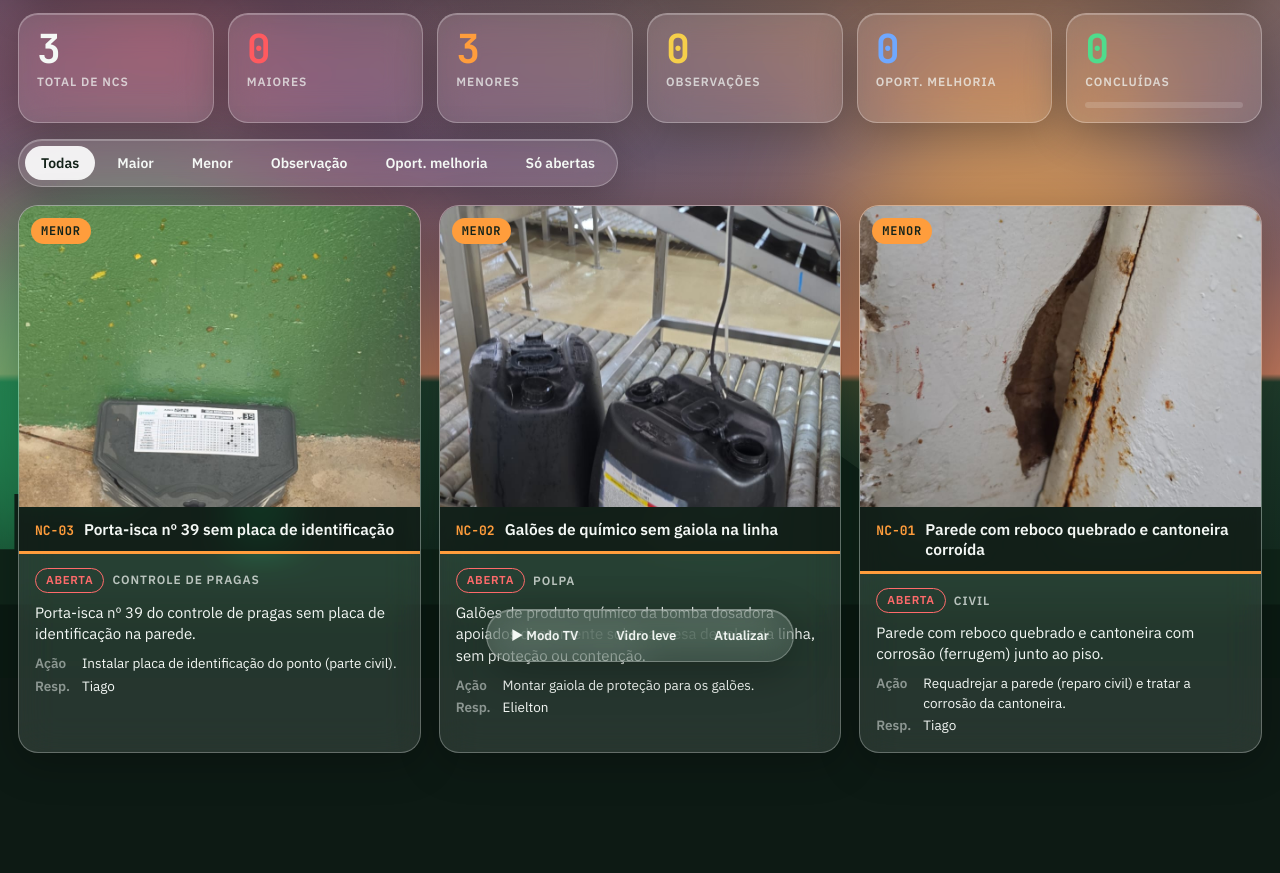
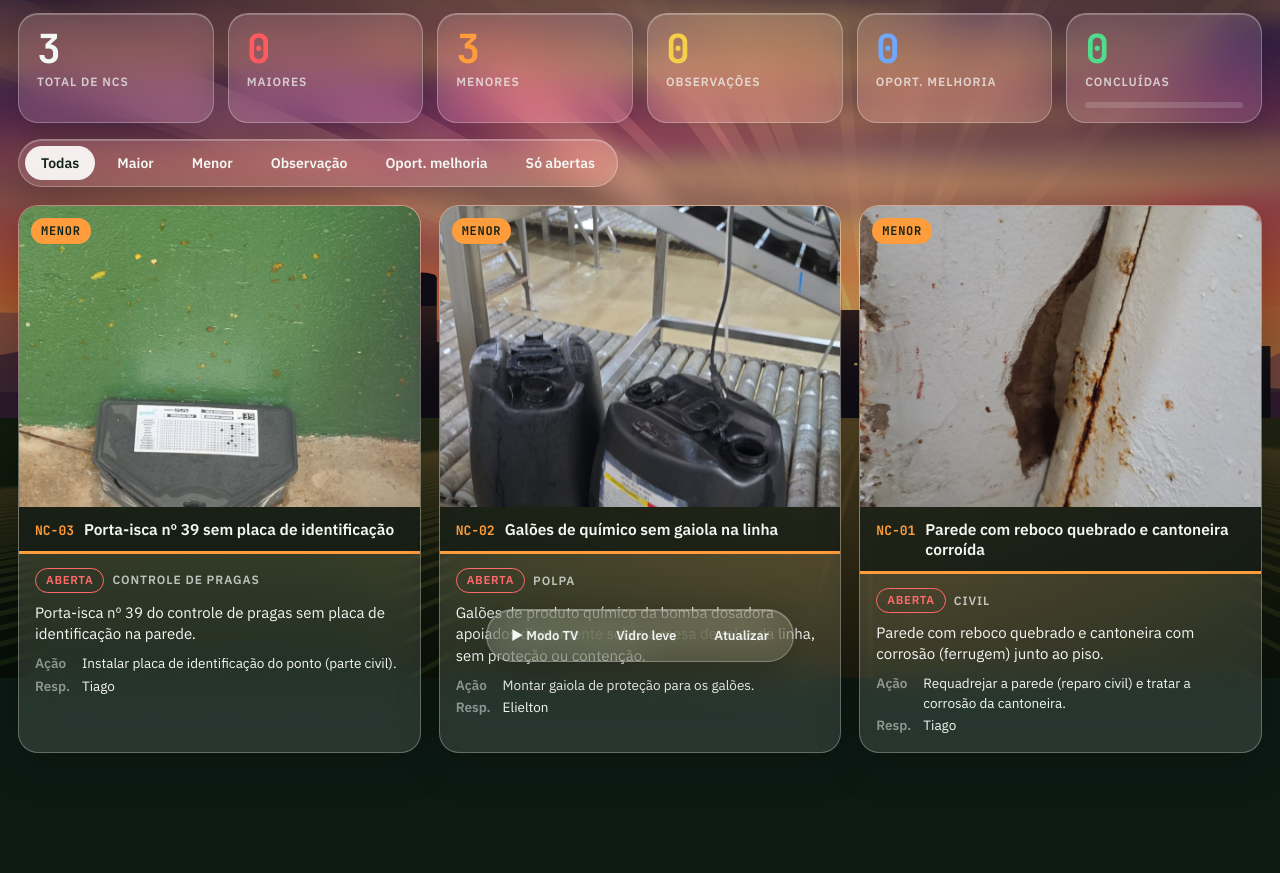
Before and after one commit to Geanfer10/Auditoria-NC, a plain HTML site: page index.html in a window 1280 px wide. Shown: the part 122-995 px from the top of the page. Drawn offline with nearby package versions, Linux system fonts and the light colour scheme.

Commit message:
Fundo cinematográfico: pôr do sol, fábrica com vapor e plantação de tomate; suporte a img/fundo.jpg
Co-Authored-By: Claude Opus 5.5 <noreply@anthropic.com>
Claude-Session: https://claude.ai/code/session_01CJjUCedQbWVUjYyBNxWDqH

```diff
--- a/index.html
+++ b/index.html
@@ -24,15 +24,11 @@
 *{box-sizing:border-box}
 html,body{margin:0;min-height:100%}
 body{font-family:var(--f-body);color:var(--ink);font-size:15px;line-height:1.45;background:#0d1a14;overflow-x:hidden}
-.scene{position:fixed;inset:0;z-index:-1;overflow:hidden;
-  background:
-   radial-gradient(1200px 600px at 78% 8%,rgba(255,168,92,.55),transparent 60%),
-   radial-gradient(900px 520px at 12% 20%,rgba(255,110,90,.35),transparent 60%),
-   linear-gradient(180deg,#2a3b5c 0%,#4f4a6b 34%,#b8735a 62%,#1d3a2b 63%,#0e2219 100%)}
-.scene svg{position:absolute;left:0;right:0;bottom:0;width:100%;height:46%}
-.blob{position:absolute;border-radius:50%;filter:blur(60px);opacity:.55}
-.b1{width:420px;height:420px;background:#2bd17a;left:-80px;bottom:8%}
-.b2{width:360px;height:360px;background:#ffb14d;right:6%;top:24%}
+.scene{position:fixed;inset:0;z-index:-1;overflow:hidden;background:#1a1530}
+.scene canvas{position:absolute;inset:0;width:100%;height:100%}
+.scene .foto{position:absolute;inset:0;background-size:cover;background-position:center;opacity:0;transition:opacity 1.2s}
+.scene .foto.on{opacity:1}
+.scene .veu{position:absolute;inset:0;background:linear-gradient(180deg,rgba(10,14,30,.35),rgba(10,14,30,0) 35%,rgba(5,12,8,.45))}
 .wrap{max-width:1600px;margin:0 auto;padding:18px max(18px,env(safe-area-inset-right,0px)) 120px max(18px,env(safe-area-inset-left,0px))}
 .glass{background:var(--glass);border:1px solid var(--glass-line);border-radius:20px;
   -webkit-backdrop-filter:blur(var(--blur)) saturate(140%);backdrop-filter:blur(var(--blur)) saturate(140%);
@@ -105,14 +101,7 @@ body.lite .tv{-webkit-backdrop-filter:none;backdrop-filter:none;background:#0d1a
 </style>
 </head>
 <body>
-<div class="scene" aria-hidden="true">
-  <div class="blob b1"></div><div class="blob b2"></div>
-  <svg viewBox="0 0 1600 400" preserveAspectRatio="xMidYMax slice">
-    <path fill="#0f2419" d="M0 260h120v-60h40v-90h26v90h60v-40h110v100h70V140l60-40 60 40v120h80v-70h140v-30h22v-80h22v80h36v100h90v-60l70-50 70 50v60h90V150h30V70h24v80h40v110h120v-50h90v50h70v140H0z"/>
-    <path fill="#0a1a12" d="M0 320h1600v80H0z"/>
-    <g fill="#ffd28a" opacity=".55"><rect x="400" y="170" width="14" height="10"/><rect x="430" y="170" width="14" height="10"/><rect x="820" y="230" width="14" height="10"/><rect x="1180" y="190" width="14" height="10"/><rect x="1210" y="190" width="14" height="10"/></g>
-  </svg>
-</div>
+<div class="scene" aria-hidden="true"><canvas id="bg"></canvas><div class="foto" id="fotoFundo"></div><div class="veu"></div></div>
 
 <div class="wrap">
   <header class="glass top">
@@ -248,5 +237,79 @@ body.lite .tv{-webkit-backdrop-filter:none;backdrop-filter:none;background:#0d1a
   carregar();setInterval(carregar,POLL_MS);
 })();
 </script>
+
+<script>
+/* Fundo: pôr do sol no cerrado com a fábrica e a plantação de tomate. Se existir img/fundo.jpg, usa a foto. */
+(function(){
+  const c=document.getElementById("bg"),x=c.getContext("2d");
+  let seed=7;const rnd=()=>(seed=(seed*16807)%2147483647)/2147483647;
+  function pinta(){
+    const dpr=Math.min(window.devicePixelRatio||1,2),W=innerWidth,H=innerHeight;
+    c.width=W*dpr;c.height=H*dpr;x.setTransform(dpr,0,0,dpr,0,0);seed=7;
+    const hz=H*.64, sx=W*.68, sy=hz-H*.03;
+    // céu
+    let g=x.createLinearGradient(0,0,0,hz);
+    g.addColorStop(0,"#0f1438");g.addColorStop(.3,"#3a2a63");g.addColorStop(.58,"#a2456b");g.addColorStop(.8,"#f0733f");g.addColorStop(1,"#ffc35a");
+    x.fillStyle=g;x.fillRect(0,0,W,hz+2);
+    // estrelas no alto
+    x.fillStyle="#fff";for(let i=0;i<90;i++){x.globalAlpha=rnd()*.6*(1-i/90);x.fillRect(rnd()*W,rnd()*H*.25,1.2,1.2)}x.globalAlpha=1;
+    // brilho do sol
+    let r=x.createRadialGradient(sx,sy,0,sx,sy,Math.max(W,H)*.7);
+    r.addColorStop(0,"rgba(255,236,170,1)");r.addColorStop(.05,"rgba(255,200,110,.9)");r.addColorStop(.2,"rgba(255,130,70,.45)");r.addColorStop(.55,"rgba(200,60,90,.12)");r.addColorStop(1,"rgba(0,0,0,0)");
+    x.fillStyle=r;x.fillRect(0,0,W,H);
+    // raios de luz
+    x.save();x.globalCompositeOperation="lighter";
+    for(let i=0;i<14;i++){const a=-Math.PI*(.08+.84*rnd()),L=Math.max(W,H)*1.2,w=.015+rnd()*.03;
+      const lg=x.createLinearGradient(sx,sy,sx+Math.cos(a)*L,sy+Math.sin(a)*L);lg.addColorStop(0,"rgba(255,210,140,.16)");lg.addColorStop(1,"rgba(255,210,140,0)");
+      x.fillStyle=lg;x.beginPath();x.moveTo(sx,sy);x.lineTo(sx+Math.cos(a-w)*L,sy+Math.sin(a-w)*L);x.lineTo(sx+Math.cos(a+w)*L,sy+Math.sin(a+w)*L);x.fill()}
+    x.restore();
+    // disco do sol
+    x.fillStyle="#fff3cf";x.beginPath();x.arc(sx,sy,Math.max(18,W*.022),0,7);x.fill();
+    // nuvens iluminadas por baixo
+    x.save();x.filter="blur("+Math.round(W*.012)+"px)";
+    for(let i=0;i<16;i++){const cx=rnd()*W*1.2-W*.1,cy=H*(.12+rnd()*.38),cw=W*(.12+rnd()*.25),ch=H*(.018+rnd()*.035);
+      const cg=x.createLinearGradient(0,cy-ch,0,cy+ch);const perto=1-Math.abs(cx-sx)/W;
+      cg.addColorStop(0,"rgba(70,40,90,.75)");cg.addColorStop(1,`rgba(255,${120+perto*90|0},${70+perto*40|0},${.5+perto*.4})`);
+      x.fillStyle=cg;x.beginPath();x.ellipse(cx,cy,cw,ch,0,0,7);x.fill()}
+    x.restore();
+    // serras ao fundo (3 camadas com névoa)
+    const serra=(base,amp,cor,passo)=>{x.fillStyle=cor;x.beginPath();x.moveTo(0,H);let y=base;for(let px=0;px<=W+passo;px+=passo){y=base-amp*(.5+.5*Math.sin(px*.004+rnd()))-rnd()*amp*.4;x.lineTo(px,y)}x.lineTo(W,H);x.fill()};
+    serra(hz-H*.02,H*.07,"rgba(120,60,100,.55)",40);
+    serra(hz+H*.005,H*.05,"rgba(70,40,70,.8)",30);
+    // fábrica
+    const base=hz+H*.035,u=Math.max(W,900)/1600;x.fillStyle="#140f1c";
+    const rect=(a,b,w,h)=>x.fillRect(W*a,base-h*u,w*u,h*u+2);
+    x.fillRect(0,base,W,H);
+    rect(.06,0,260,70);rect(.13,0,120,120);rect(.2,0,320,95);rect(.4,0,420,80);rect(.58,0,200,135);rect(.78,0,340,90);
+    // silos e tanques
+    for(let i=0;i<5;i++){const tx=W*.29+i*46*u,th=(150+((i%2)*25))*u;x.fillRect(tx,base-th,36*u,th);x.beginPath();x.ellipse(tx+18*u,base-th,18*u,7*u,0,0,7);x.fill()}
+    for(let i=0;i<3;i++){const tx=W*.66+i*70*u;x.beginPath();x.ellipse(tx,base-60*u,30*u,10*u,0,0,7);x.fill();x.fillRect(tx-30*u,base-60*u,60*u,60*u)}
+    // chaminé da caldeira + vapor
+    const chx=W*.52,cht=240*u;x.fillRect(chx,base-cht,22*u,cht);
+    x.save();x.filter="blur("+Math.round(14*u)+"px)";
+    for(let i=0;i<12;i++){const k=i/12;x.fillStyle=`rgba(255,${200-k*80|0},${170-k*60|0},${.35*(1-k)})`;x.beginPath();x.arc(chx+11*u-k*W*.18,base-cht-k*H*.22-10*u,(14+k*70)*u,0,7);x.fill()}
+    x.restore();
+    // estrutura metálica / esteira
+    x.strokeStyle="#140f1c";x.lineWidth=3*u;x.beginPath();x.moveTo(W*.46,base-75*u);x.lineTo(W*.58,base-130*u);x.stroke();
+    for(let i=0;i<8;i++){x.beginPath();x.moveTo(W*.46+i*W*.015,base-75*u-i*7*u);x.lineTo(W*.46+i*W*.015,base);x.lineWidth=1.5*u;x.stroke()}
+    // luzes acesas
+    x.fillStyle="rgba(255,205,120,.9)";
+    for(let i=0;i<40;i++){const lx=W*(.06+rnd()*.86),ly=base-(10+rnd()*60)*u;x.fillRect(lx,ly,4*u,3*u)}
+    // brilho no topo dos prédios (contra-luz)
+    let rim=x.createLinearGradient(0,base-140*u,0,base);rim.addColorStop(0,"rgba(255,150,80,.18)");rim.addColorStop(1,"rgba(0,0,0,0)");x.fillStyle=rim;x.fillRect(0,base-140*u,W,140*u);
+    // plantação de tomate em perspectiva
+    let chao=x.createLinearGradient(0,base,0,H);chao.addColorStop(0,"#1d2a14");chao.addColorStop(1,"#0a1408");x.fillStyle=chao;x.fillRect(0,base,W,H-base);
+    const vx=sx;for(let i=-40;i<=40;i++){const bx=vx+i*W*.06;
+      const lg=x.createLinearGradient(0,base,0,H);lg.addColorStop(0,"rgba(255,170,90,.0)");lg.addColorStop(1,"rgba(60,110,40,.55)");
+      x.strokeStyle=lg;x.lineWidth=Math.max(1,W*.004);x.beginPath();x.moveTo(vx+(bx-vx)*.02,base+2);x.lineTo(bx,H);x.stroke()}
+    // reflexo do sol no chão
+    let rf=x.createRadialGradient(sx,base,0,sx,base,W*.45);rf.addColorStop(0,"rgba(255,170,90,.35)");rf.addColorStop(1,"rgba(255,170,90,0)");x.fillStyle=rf;x.fillRect(0,base,W,H-base);
+    // vinheta
+    let v=x.createRadialGradient(W/2,H/2,Math.min(W,H)*.3,W/2,H/2,Math.max(W,H)*.8);v.addColorStop(0,"rgba(0,0,0,0)");v.addColorStop(1,"rgba(0,0,0,.45)");x.fillStyle=v;x.fillRect(0,0,W,H);
+  }
+  pinta();let t;addEventListener("resize",()=>{clearTimeout(t);t=setTimeout(pinta,150)});
+  const im=new Image();im.onload=()=>{const f=document.getElementById("fotoFundo");f.style.backgroundImage="url(img/fundo.jpg)";f.classList.add("on")};im.src="img/fundo.jpg";
+})();
+</script>
 </body>
 </html>
```
